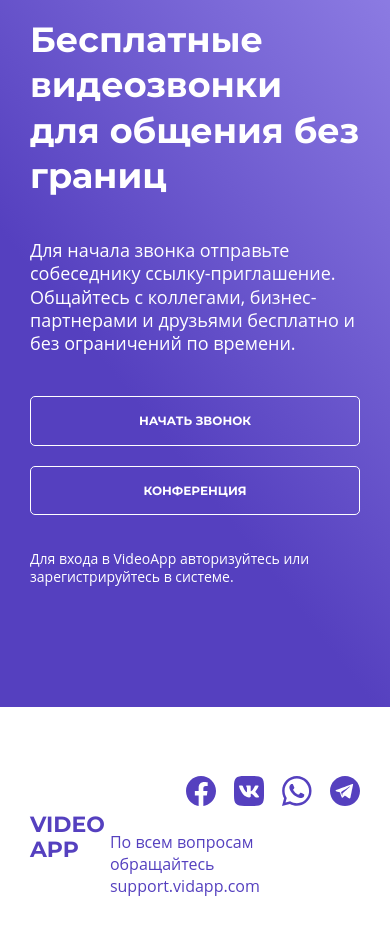
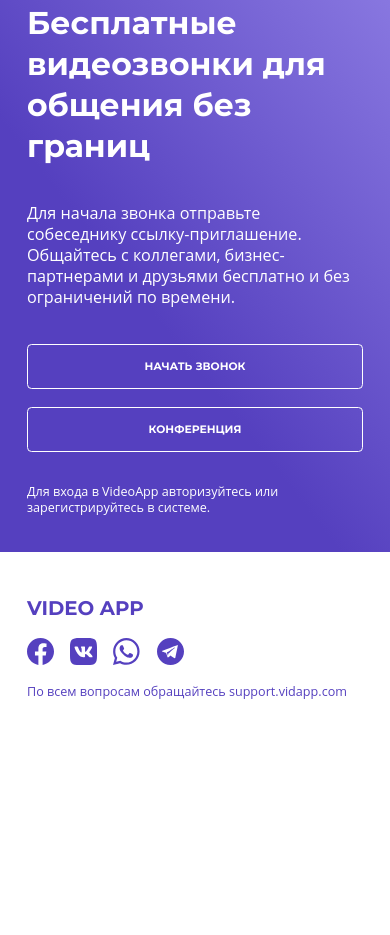
Before and after one commit to Belaz4x4/FrontendProjects, a plain HTML site: page lessons/lesson_11_adaptive/lesson_11.html in a window 390 px wide. Shown: the part 475-1410 px from the top of the page. After the commit the page ends 1220 px from the top, so only its background shows below. Drawn offline with Linux system fonts and the light colour scheme.

Commit message:
[upd] adaptive to lesson 11

```diff
--- a/lessons/lesson_11_adaptive/lesson_11.css
+++ b/lessons/lesson_11_adaptive/lesson_11.css
@@ -30,21 +30,6 @@
   box-sizing: border-box;
   margin: 0;
   padding: 0;
-}
-
-@media (max-width: 110em) {
-  html {
-    font-size: 9px;
-  }
-
-  .container {
-    padding-left: 3rem;
-    padding-right: 3rem;
-  }
-
-  .hero__link:last-child {
-    margin-bottom: 2rem;
-  }
 }
 
 @media (max-width: 105em) {
@@ -297,7 +282,8 @@ body {
   html {
     font-size: 10px;
   }
-  body {
+  .wrapper {
+    padding-bottom: 4rem;
   }
 
   .container {
@@ -339,6 +325,7 @@ body {
 
   .hero__description {
     margin-bottom: 4rem;
+    max-width: 100%;
 
     font-size: 1.8rem;
     line-height: 130%;
@@ -350,66 +337,54 @@ body {
 
   .hero__link {
     display: block;
-    text-align: center;
+    max-width: 48rem;
+    margin-left: auto;
+    margin-right: auto;
   }
 
   .hero__link:first-child {
-    margin-right: 0;
+    margin-right: auto;
     margin-bottom: 2rem;
   }
 
   .hero__subtext {
-    max-width: 48rem;
-
-    font-family: "Open Sans";
-    font-weight: 400;
-    font-size: 1.4rem;
-    line-height: 128.6%;
+    max-width: 100%;
   }
-
   .footer {
-    display: flex;
-    justify-content: space-between;
-    align-items: center;
-    padding-top: 6.9rem;
-    padding-bottom: 5.3rem;
-
-    color: #5540bf;
+    flex-direction: column;
+    align-items: flex-start;
+    padding-top: 5rem;
+    padding-bottom: 5rem;
   }
-
+  .footer .brand {
+    margin-bottom: 2rem;
+  }
   .footer__links {
     display: flex;
     flex-direction: column;
   }
 
   .footer__img__links {
-    display: flex;
-    justify-content: flex-end;
-    margin-bottom: 2.6rem;
-  }
-
-  .footer__img__wrapper {
-    width: 3rem;
-    height: 3rem;
-  }
-
-  .footer__img__wrapper:not(:last-child) {
-    margin-right: 1.8rem;
-  }
-
-  .footer__img__wrapper img {
-    width: 100%;
-    height: 100%;
-    object-fit: contain;
+    justify-content: start;
+    margin-bottom: 2rem;
   }
 
   .footer a {
-    font-family: "Open Sans";
-    font-weight: 400;
-    font-size: 1.6rem;
-    line-height: 137.5%;
-
-    text-decoration: none;
-    color: #5540bf;
+    font-size: 1.4rem;
   }
 }
+
+@media (max-width: 110em) {
+  html {
+    font-size: 9px;
+  }
+
+  .container {
+    padding-left: 3rem;
+    padding-right: 3rem;
+  }
+
+  .hero__link:last-child {
+    margin-bottom: 2rem;
+  }
+}
```
Also changed, not shown: index.html (+1 -0 lines).
